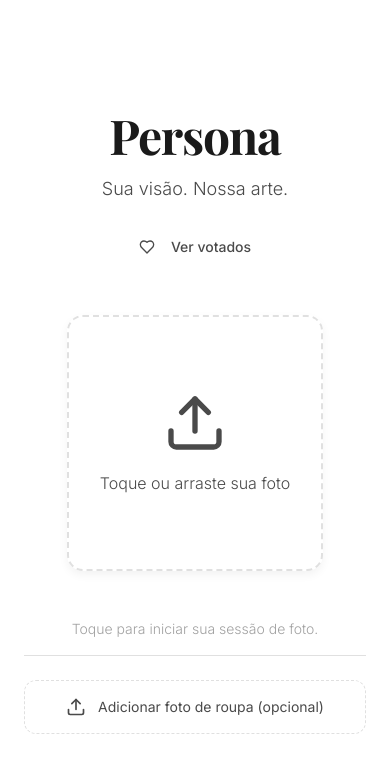
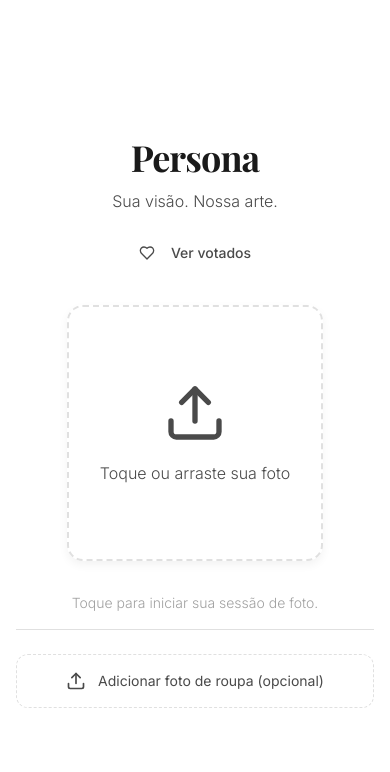
Before and after one commit to mentorajane/grace-portraits, a React (Vite) app: page / in a window 390 px wide. Shown: the top 772 px of the page. Built offline with nearby package versions, Linux system fonts and the light colour scheme; no server answers; the database is empty.

Commit message:
Changes
Co-authored-by: janeiaexpert <219955843+janeiaexpert@users.noreply.github.com>

```diff
--- a/src/pages/Upload.tsx
+++ b/src/pages/Upload.tsx
@@ -98,13 +98,13 @@ const Upload = () => {
   };
 
   return (
-    <div className="min-h-screen flex flex-col items-center justify-center px-6 animate-fade-in">
-      <div className="max-w-2xl w-full text-center space-y-12">
-        <div className="space-y-4">
-          <h1 className="text-5xl md:text-6xl lg:text-7xl font-serif font-bold text-persona-dark tracking-tight">
+    <div className="min-h-screen flex flex-col items-center justify-center px-4 sm:px-6 py-8 animate-fade-in">
+      <div className="max-w-2xl w-full text-center space-y-8 md:space-y-12">
+        <div className="space-y-3 md:space-y-4">
+          <h1 className="text-4xl sm:text-5xl md:text-6xl lg:text-7xl font-serif font-bold text-persona-dark tracking-tight">
             Persona
           </h1>
-          <p className="text-lg md:text-xl text-persona-medium font-light">
+          <p className="text-base sm:text-lg md:text-xl text-persona-medium font-light">
             Sua visão. Nossa arte.
           </p>
           <div className="flex justify-center pt-2">
```
